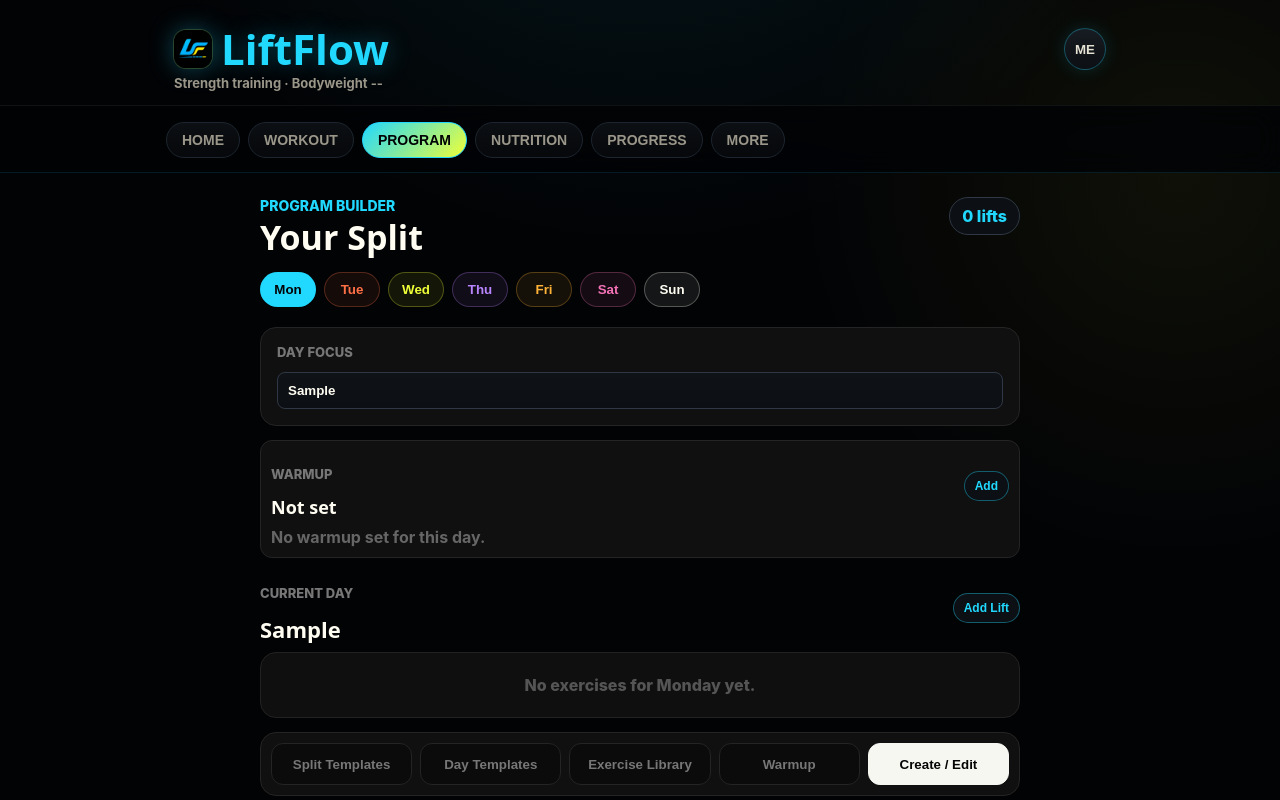
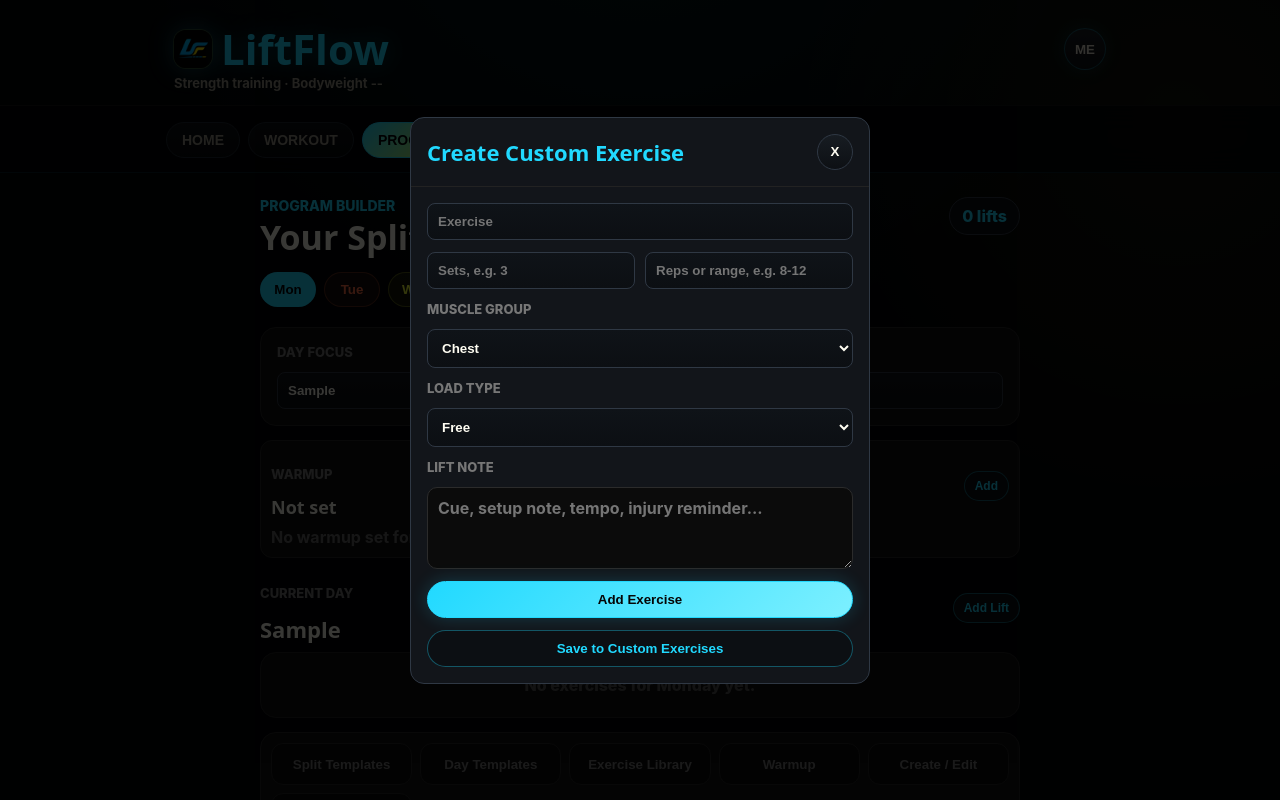
Before and after one commit to SoftLockedLive/LiftFlow, a Next.js app in the folder liftflow/: page /plan in a window 1280 px wide. Both pictures are taken after typing "Sample" into the empty fields and a click on the button "Add Lift". Shown: the top 800 px of the page. Built offline with nearby package versions, Linux system fonts and the light colour scheme.

Commit message:
Add split previews and saved plans

```diff
--- a/liftflow/src/lib/plan.js
+++ b/liftflow/src/lib/plan.js
@@ -1,4 +1,5 @@
 const STORAGE_KEY = "liftflow_plan";
+const SAVED_SPLITS_KEY = "liftflow_saved_splits";
 
 /**
  * Get training plan
@@ -16,3 +17,34 @@
   if (typeof window === "undefined") return;
   localStorage.setItem(STORAGE_KEY, JSON.stringify(plan));
 }
+
+export function getSavedSplits() {
+  if (typeof window === "undefined") return [];
+  try {
+    return JSON.parse(localStorage.getItem(SAVED_SPLITS_KEY) || "[]");
+  } catch {
+    return [];
+  }
+}
+
+export function saveCurrentSplit(plan, name = "") {
+  if (typeof window === "undefined") return [];
+  const trimmedName = String(name || "").trim();
+  const savedSplit = {
+    id: crypto.randomUUID(),
+    name: trimmedName || `Saved Split ${new Date().toLocaleDateString()}`,
+    plan,
+    createdAt: new Date().toISOString(),
+  };
+  const updated = [savedSplit, ...getSavedSplits()];
+  localStorage.setItem(SAVED_SPLITS_KEY, JSON.stringify(updated));
+  return updated;
+}
+
+export function deleteSavedSplit(id) {
+  const updated = getSavedSplits().filter((split) => split.id !== id);
+  if (typeof window !== "undefined") {
+    localStorage.setItem(SAVED_SPLITS_KEY, JSON.stringify(updated));
+  }
+  return updated;
+}
--- a/liftflow/src/pages/plan.js
+++ b/liftflow/src/pages/plan.js
@@ -3,7 +3,7 @@
 import { deleteCustomExercise, getCustomExercises, upsertCustomExercise } from "../lib/customExercises";
 import { getMuscleGroup, MUSCLE_GROUPS, tint } from "../lib/muscleGroups";
 import { getLoadProfile, LOAD_TYPES } from "../lib/loadProfiles";
-import { getPlan, savePlan } from "../lib/plan";
+import { deleteSavedSplit, getPlan, getSavedSplits, saveCurrentSplit, savePlan } from "../lib/plan";
 import { colors, dayColors } from "../lib/theme";
 import {
   DAY_TEMPLATES,
@@ -39,6 +39,9 @@
   const [editingCustomId, setEditingCustomId] = useState(null);
   const [confirmAction, setConfirmAction] = useState(null);
   const [builderPanel, setBuilderPanel] = useState("");
+  const [editorOpen, setEditorOpen] = useState(false);
+  const [templatePreview, setTemplatePreview] = useState(null);
+  const [savedSplits, setSavedSplits] = useState([]);
 
   useEffect(() => {
     const timer = window.setTimeout(() => {
@@ -46,6 +49,7 @@
       setPlan(savedPlan);
       setDayName(savedPlan.__meta?.Monday?.name || "");
       setCustomExercises(getCustomExercises());
+      setSavedSplits(getSavedSplits());
     }, 0);
 
     return () => window.clearTimeout(timer);
@@ -118,6 +122,7 @@
     setPlan(updated);
     savePlan(updated);
     clearForm();
+    setEditorOpen(false);
   }
 
   function addExerciseToDay(lift) {
@@ -167,12 +172,14 @@
 
     setCustomExercises(updated);
     clearForm();
+    setEditorOpen(false);
     setEditingCustomId(null);
   }
 
   function clearForm() {
     setEditingId(null);
     setEditingCustomId(null);
+    setEditorOpen(false);
     setExercise("");
     setSets("");
     setReps("");
@@ -193,7 +200,7 @@
 
   function startCustomEdit(lift) {
     setEditingCustomId(lift.id);
-    setBuilderPanel("editor");
+    setEditorOpen(true);
     setExercise(lift.exercise || "");
     setSets(String(lift.sets || ""));
     setReps(String(lift.reps || ""));
@@ -204,7 +211,7 @@
 
   function startEdit(lift) {
     setEditingId(lift.id);
-    setBuilderPanel("editor");
+    setEditorOpen(true);
     setExercise(lift.exercise || "");
     setSets(String(lift.sets || ""));
     setReps(String(lift.reps || ""));
@@ -285,16 +292,11 @@
     setSelectedDay("Monday");
     setDayName(templatePlan.__meta?.Monday?.name || "");
     clearForm();
+    setTemplatePreview(null);
   }
 
-  function requestApplyTemplate(templateId) {
-    setConfirmAction({
-      title: "Replace Current Split?",
-      message: "Your current workout split will be replaced with this template. This may remove your existing split configuration.",
-      confirmLabel: "Replace Split",
-      danger: true,
-      onConfirm: () => applyTemplateNow(templateId),
-    });
+  function previewSplitTemplate(template) {
+    setTemplatePreview({ kind: "split", template });
   }
 
   function applyDayTemplateNow(templateId, recoveryTemplate = false) {
@@ -314,23 +316,58 @@
     savePlan(updated);
     setDayName(template.meta.name || "");
     clearForm();
+    setTemplatePreview(null);
   }
 
-  function requestApplyDayTemplate(templateId, recoveryTemplate = false) {
-    const hasExisting = todayPlan.length > 0 || plan.__meta?.[selectedDay]?.recovery;
+  function previewDayTemplate(template, recoveryTemplate = false) {
+    setTemplatePreview({ kind: "day", template, recoveryTemplate });
+  }
 
-    if (!hasExisting) {
-      applyDayTemplateNow(templateId, recoveryTemplate);
-      return;
-    }
+  function applyTemplateDayToSelected(dayName, config) {
+    const updated = {
+      ...plan,
+      __meta: {
+        ...(plan.__meta || {}),
+        [selectedDay]: {
+          name: config.name || dayName,
+          type: config.type || "training",
+          recovery: config.recovery || null,
+          warmup: (config.warmup || []).map((item) => ({ ...item, id: crypto.randomUUID() })),
+          emphasis: config.emphasis || "",
+          actionCards: config.actionCards || [],
+        },
+      },
+      [selectedDay]: (config.lifts || []).map((lift) => ({ ...lift, id: crypto.randomUUID() })),
+    };
+    setPlan(updated);
+    savePlan(updated);
+    setDayName(updated.__meta?.[selectedDay]?.name || "");
+    clearForm();
+    setTemplatePreview(null);
+  }
 
-    setConfirmAction({
-      title: "Replace This Day?",
-      message: `${selectedDay} already has saved work. Applying this template will replace the exercises or recovery details for this day.`,
-      confirmLabel: "Replace Day",
-      danger: true,
-      onConfirm: () => applyDayTemplateNow(templateId, recoveryTemplate),
-    });
+  function saveCurrentSplitSnapshot() {
+    const name = window.prompt("Name this saved split", plan.__meta?.Monday?.name ? `${plan.__meta.Monday.name} Split` : "My Split");
+    if (name === null) return;
+    setSavedSplits(saveCurrentSplit(plan, name));
+  }
+
+  function saveCurrentThenApply(templateId) {
+    setSavedSplits(saveCurrentSplit(plan, "Before Template Swap"));
+    applyTemplateNow(templateId);
+  }
+
+  function restoreSavedSplit(split) {
+    if (!split?.plan) return;
+    setPlan(split.plan);
+    savePlan(split.plan);
+    setSelectedDay("Monday");
+    setDayName(split.plan.__meta?.Monday?.name || "");
+    clearForm();
+  }
+
+  function removeSavedSplit(id) {
+    setSavedSplits(deleteSavedSplit(id));
   }
 
   function confirmDeleteExercise(id) {
@@ -435,7 +472,14 @@
             <p style={label}>Current Day</p>
             <h2 style={cardTitle}>{selectedMeta.name || selectedDay}</h2>
           </div>
-          <button type="button" onClick={() => setBuilderPanel("editor")} style={editBtn}>
+          <button
+            type="button"
+            onClick={() => {
+              clearForm();
+              setEditorOpen(true);
+            }}
+            style={editBtn}
+          >
             Add Lift
           </button>
         </div>
@@ -513,10 +557,20 @@
         </button>
         <button
           type="button"
-          onClick={() => setBuilderPanel(builderPanel === "editor" ? "" : "editor")}
-          style={{ ...toolTab, ...(builderPanel === "editor" ? activeToolTab : {}) }}
+          onClick={() => {
+            clearForm();
+            setEditorOpen(true);
+          }}
+          style={toolTab}
         >
           Create / Edit
+        </button>
+        <button
+          type="button"
+          onClick={() => setBuilderPanel(builderPanel === "saved" ? "" : "saved")}
+          style={{ ...toolTab, ...(builderPanel === "saved" ? activeToolTab : {}) }}
+        >
+          Saved Splits
         </button>
       </section>
 
@@ -533,8 +587,8 @@
               <article key={template.id} style={templateCard}>
                 <h3 style={templateName}>{template.name}</h3>
                 <p style={templateSummary}>{template.summary}</p>
-                <button type="button" onClick={() => requestApplyTemplate(template.id)} style={templateButton}>
-                  Use Template
+                <button type="button" onClick={() => previewSplitTemplate(template)} style={templateButton}>
+                  Preview Split
                 </button>
               </article>
             ))}
@@ -547,7 +601,7 @@
           <p style={label}>Workout Day Templates</p>
           <div style={chipGrid}>
             {DAY_TEMPLATES.map((template) => (
-              <button key={template.id} type="button" onClick={() => requestApplyDayTemplate(template.id)} style={smallTemplateBtn}>
+              <button key={template.id} type="button" onClick={() => previewDayTemplate(template)} style={smallTemplateBtn}>
                 {template.name}
               </button>
             ))}
@@ -555,7 +609,7 @@
           <p style={{ ...label, marginTop: 14 }}>Recovery Templates</p>
           <div style={chipGrid}>
             {RECOVERY_TEMPLATES.map((template) => (
-              <button key={template.id} type="button" onClick={() => requestApplyDayTemplate(template.id, true)} style={recoveryTemplateBtn}>
+              <button key={template.id} type="button" onClick={() => previewDayTemplate(template, true)} style={recoveryTemplateBtn}>
                 {template.name}
               </button>
             ))}
@@ -563,68 +617,38 @@
         </section>
       )}
 
-      {builderPanel === "editor" && (
-        <section style={card}>
-          <h2 style={cardTitle}>{editingId ? "Edit Day Exercise" : editingCustomId ? "Edit Custom Exercise" : "Create Custom Exercise"}</h2>
-          <input
-            placeholder="Exercise"
-            value={exercise}
-            onChange={(event) => setExercise(event.target.value)}
-          />
-
-          <div className="field-row" style={fieldRow}>
-            <input
-              placeholder="Sets, e.g. 3"
-              inputMode="numeric"
-              value={sets}
-              onChange={(event) => setSets(event.target.value)}
-            />
-            <input
-              placeholder="Reps or range, e.g. 8-12"
-              inputMode="numeric"
-              value={reps}
-              onChange={(event) => setReps(event.target.value)}
-            />
+      {builderPanel === "saved" && (
+        <section style={templateSection}>
+          <div style={templateHeader}>
+            <div>
+              <p style={label}>Saved Splits</p>
+              <h2 style={cardTitle}>Fallback Plans</h2>
+            </div>
+            <button type="button" onClick={saveCurrentSplitSnapshot} style={editBtn}>
+              Save Current
+            </button>
           </div>
-
-          <label style={label}>Muscle Group</label>
-          <select value={muscleGroup} onChange={(event) => setMuscleGroup(event.target.value)}>
-            {MUSCLE_GROUPS.map((group) => (
-              <option key={group.id} value={group.id}>
-                {group.label}
-              </option>
-            ))}
-          </select>
-
-          <label style={label}>Load Type</label>
-          <select value={loadType} onChange={(event) => setLoadType(event.target.value)}>
-            {LOAD_TYPES.map((type) => (
-              <option key={type} value={type}>
-                {formatLoadType(type)}
-              </option>
-            ))}
-          </select>
-
-          <label style={label}>Lift Note</label>
-          <textarea
-            placeholder="Cue, setup note, tempo, injury reminder..."
-            value={stretches}
-            onChange={(event) => setStretches(event.target.value)}
-            style={textarea}
-          />
-
-          <button type="button" className="primary" onClick={handleSaveExercise} style={fullButton}>
-            {editingId ? "Save Exercise" : "Add Exercise"}
-          </button>
-          {!editingId && (
-            <button type="button" onClick={saveCustomExercise} style={templateButton}>
-              {editingCustomId ? "Save Custom Exercise" : "Save to Custom Exercises"}
-            </button>
-          )}
-          {(editingId || editingCustomId) && (
-            <button type="button" onClick={clearForm} style={cancelBtn}>
-              Cancel Edit
-            </button>
+          {savedSplits.length === 0 ? (
+            <div style={empty}>No saved splits yet.</div>
+          ) : (
+            <div style={libraryList}>
+              {savedSplits.map((split) => (
+                <div key={split.id} style={libraryItem}>
+                  <div>
+                    <strong style={libraryLiftName}>{split.name}</strong>
+                    <p style={liftMeta}>{formatSavedSplitMeta(split.plan)}</p>
+                  </div>
+                  <div style={actions}>
+                    <button type="button" onClick={() => restoreSavedSplit(split)} style={editBtn}>
+                      Restore
+                    </button>
+                    <button type="button" onClick={() => removeSavedSplit(split.id)} style={removeBtn}>
+                      Delete
+                    </button>
+                  </div>
+                </div>
+              ))}
+            </div>
           )}
         </section>
       )}
@@ -755,6 +779,86 @@
           setConfirmAction(null);
         }}
       />
+
+      {editorOpen && (
+        <div style={modalOverlay} onClick={clearForm}>
+          <section style={modalPanel} onClick={(event) => event.stopPropagation()}>
+            <div style={modalHeader}>
+              <h2 style={modalTitle}>{editingId ? "Edit Day Exercise" : editingCustomId ? "Edit Custom Exercise" : "Create Custom Exercise"}</h2>
+              <button type="button" onClick={clearForm} style={closeBtn}>X</button>
+            </div>
+            <div style={modalBody}>
+              {renderExerciseEditor({
+                exercise,
+                setExercise,
+                sets,
+                setSets,
+                reps,
+                setReps,
+                muscleGroup,
+                setMuscleGroup,
+                loadType,
+                setLoadType,
+                stretches,
+                setStretches,
+                editingId,
+                editingCustomId,
+                handleSaveExercise,
+                saveCustomExercise,
+                clearForm,
+              })}
+            </div>
+          </section>
+        </div>
+      )}
+
+      {templatePreview && (
+        <div style={modalOverlay} onClick={() => setTemplatePreview(null)}>
+          <section style={previewPanel} onClick={(event) => event.stopPropagation()}>
+            <div style={modalHeader}>
+              <h2 style={modalTitle}>{templatePreview.template.name}</h2>
+              <button type="button" onClick={() => setTemplatePreview(null)} style={closeBtn}>X</button>
+            </div>
+            <div style={modalBody}>
+              {templatePreview.kind === "split" ? (
+                <>
+                  <p style={templateSummary}>{templatePreview.template.summary}</p>
+                  <div style={previewList}>
+                    {Object.entries(templatePreview.template.days).map(([dayName, config]) => (
+                      <PreviewDay
+                        key={dayName}
+                        dayName={dayName}
+                        config={config}
+                        onUseDay={() => applyTemplateDayToSelected(dayName, config)}
+                      />
+                    ))}
+                  </div>
+                  <div style={modalActions}>
+                    <button type="button" onClick={() => saveCurrentThenApply(templatePreview.template.id)} style={templateButton}>
+                      Save Current + Apply
+                    </button>
+                    <button type="button" className="primary" onClick={() => applyTemplateNow(templatePreview.template.id)}>
+                      Apply Full Split
+                    </button>
+                  </div>
+                </>
+              ) : (
+                <>
+                  <PreviewDay dayName={selectedDay} config={templatePreview.template.config} />
+                  <button
+                    type="button"
+                    className="primary"
+                    onClick={() => applyDayTemplateNow(templatePreview.template.id, templatePreview.recoveryTemplate)}
+                    style={fullButton}
+                  >
+                    Use For {selectedDay}
+                  </button>
+                </>
+              )}
+            </div>
+          </section>
+        </div>
+      )}
     </div>
   );
 }
@@ -772,6 +876,128 @@
 
 function formatLoadType(type) {
   return String(type || "free").replace(/\b\w/g, (letter) => letter.toUpperCase());
+}
+
+function formatSavedSplitMeta(plan) {
+  const days = DAYS.filter((day) => Array.isArray(plan?.[day]) && plan[day].length > 0).length;
+  const lifts = DAYS.reduce((sum, day) => sum + (Array.isArray(plan?.[day]) ? plan[day].length : 0), 0);
+  return `${days} days · ${lifts} lifts`;
+}
+
+function renderExerciseEditor({
+  exercise,
+  setExercise,
+  sets,
+  setSets,
+  reps,
+  setReps,
+  muscleGroup,
+  setMuscleGroup,
+  loadType,
+  setLoadType,
+  stretches,
+  setStretches,
+  editingId,
+  editingCustomId,
+  handleSaveExercise,
+  saveCustomExercise,
+  clearForm,
+}) {
+  return (
+    <>
+      <input
+        placeholder="Exercise"
+        value={exercise}
+        onChange={(event) => setExercise(event.target.value)}
+      />
+
+      <div className="field-row" style={fieldRow}>
+        <input
+          placeholder="Sets, e.g. 3"
+          inputMode="numeric"
+          value={sets}
+          onChange={(event) => setSets(event.target.value)}
+        />
+        <input
+          placeholder="Reps or range, e.g. 8-12"
+          inputMode="numeric"
+          value={reps}
+          onChange={(event) => setReps(event.target.value)}
+        />
+      </div>
+
+      <label style={label}>Muscle Group</label>
+      <select value={muscleGroup} onChange={(event) => setMuscleGroup(event.target.value)}>
+        {MUSCLE_GROUPS.map((group) => (
+          <option key={group.id} value={group.id}>
+            {group.label}
+          </option>
+        ))}
+      </select>
+
+      <label style={label}>Load Type</label>
+      <select value={loadType} onChange={(event) => setLoadType(event.target.value)}>
+        {LOAD_TYPES.map((type) => (
+          <option key={type} value={type}>
+            {formatLoadType(type)}
+          </option>
+        ))}
+      </select>
+
+      <label style={label}>Lift Note</label>
+      <textarea
+        placeholder="Cue, setup note, tempo, injury reminder..."
+        value={stretches}
+        onChange={(event) => setStretches(event.target.value)}
+        style={textarea}
+      />
+
+      <button type="button" className="primary" onClick={handleSaveExercise} style={fullButton}>
+        {editingId ? "Save Exercise" : "Add Exercise"}
+      </button>
+      {!editingId && (
+        <button type="button" onClick={saveCustomExercise} style={templateButton}>
+          {editingCustomId ? "Save Custom Exercise" : "Save to Custom Exercises"}
+        </button>
+      )}
+      {(editingId || editingCustomId) && (
+        <button type="button" onClick={clearForm} style={cancelBtn}>
+          Cancel Edit
+        </button>
+      )}
+    </>
+  );
+}
+
+function PreviewDay({ dayName, config, onUseDay }) {
+  const lifts = config?.lifts || [];
+  return (
+    <article style={previewDayCard}>
+      <div style={previewDayHeader}>
+        <div>
+          <strong style={libraryLiftName}>{dayName} · {config?.name || "Training"}</strong>
+          <p style={liftMeta}>
+            {config?.recovery ? `${config.recovery.activity} · ${config.recovery.duration}` : `${lifts.length} lifts`}
+          </p>
+        </div>
+        {onUseDay && (
+          <button type="button" onClick={onUseDay} style={editBtn}>
+            Use This Day
+          </button>
+        )}
+      </div>
+      {lifts.length > 0 && (
+        <div style={previewLiftList}>
+          {lifts.map((lift) => (
+            <div key={`${dayName}-${lift.exercise}-${lift.sets}-${lift.reps}`} style={previewLiftRow}>
+              <span>{lift.exercise}</span>
+              <strong>{lift.sets} x {lift.reps}</strong>
+            </div>
+          ))}
+        </div>
+      )}
+    </article>
+  );
 }
 
 const wrap = {
@@ -1106,3 +1332,97 @@
   padding: "7px 10px",
   fontSize: 12,
 };
+
+const modalOverlay = {
+  position: "fixed",
+  inset: 0,
+  zIndex: 210,
+  background: "rgba(0, 0, 0, 0.78)",
+  display: "flex",
+  alignItems: "center",
+  justifyContent: "center",
+  padding: 18,
+};
+
+const modalPanel = {
+  width: "min(460px, 100%)",
+  maxHeight: "88vh",
+  overflow: "auto",
+  border: `1px solid ${colors.border}`,
+  borderRadius: 14,
+  background: colors.surface,
+};
+
+const previewPanel = {
+  ...modalPanel,
+  width: "min(620px, 100%)",
+};
+
+const modalHeader = {
+  display: "flex",
+  justifyContent: "space-between",
+  alignItems: "center",
+  gap: 12,
+  padding: 16,
+  borderBottom: "1px solid #222",
+};
+
+const modalTitle = {
+  margin: 0,
+  color: ACCENT,
+  fontSize: 22,
+};
+
+const closeBtn = {
+  width: 36,
+  height: 36,
+  padding: 0,
+};
+
+const modalBody = {
+  display: "grid",
+  gap: 12,
+  padding: 16,
+};
+
+const modalActions = {
+  display: "grid",
+  gridTemplateColumns: "repeat(auto-fit, minmax(180px, 1fr))",
+  gap: 10,
+};
+
+const previewList = {
+  display: "grid",
+  gap: 10,
+};
+
+const previewDayCard = {
+  border: "1px solid #242424",
+  borderRadius: 12,
+  background: "#0b0b0b",
+  padding: 12,
+};
+
+const previewDayHeader = {
+  display: "flex",
+  justifyContent: "space-between",
+  gap: 10,
+  alignItems: "flex-start",
+};
+
+const previewLiftList = {
+  display: "grid",
+  gap: 6,
+  marginTop: 10,
+};
+
+const previewLiftRow = {
+  display: "flex",
+  justifyContent: "space-between",
+  gap: 10,
+  color: "#bdbdb8",
+  fontSize: 12,
+  fontWeight: 750,
+  borderTop: "1px solid #202020",
+  paddingTop: 6,
+};
```
